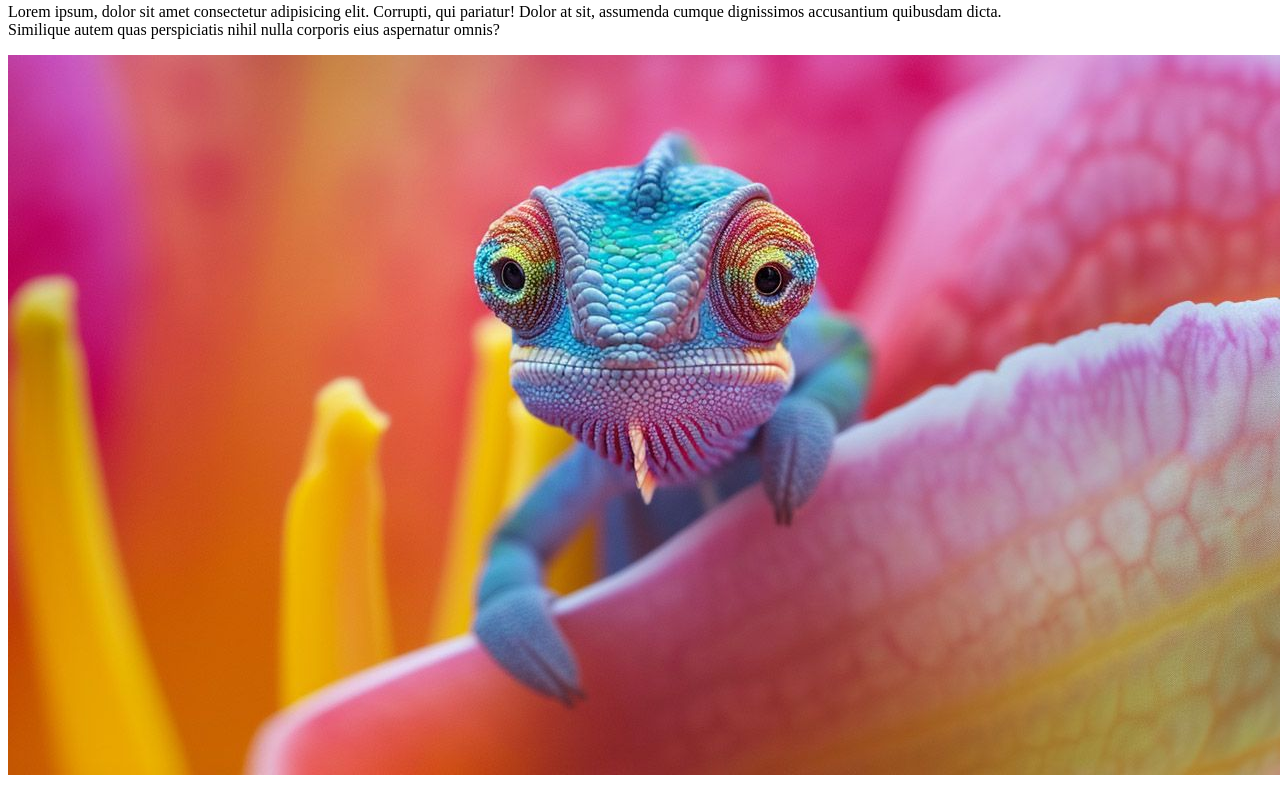
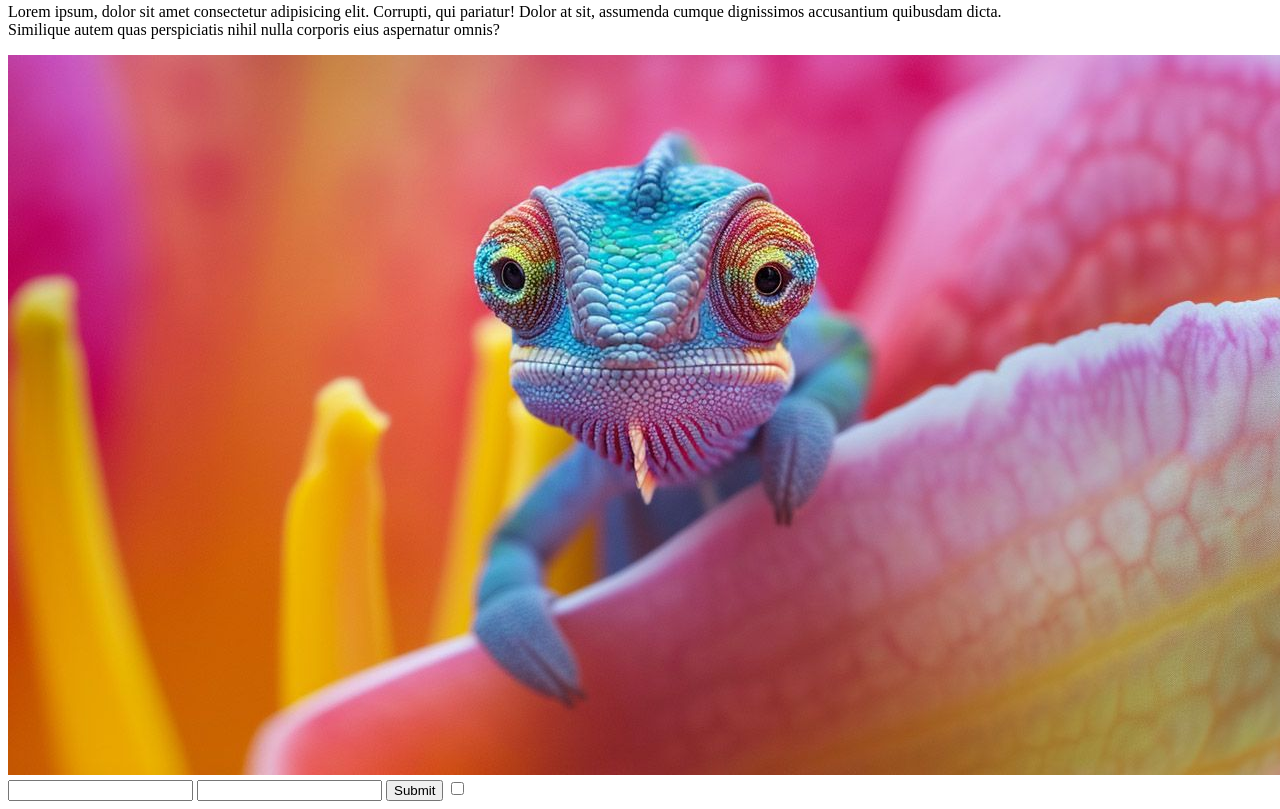
Before and after one commit to rabby159/WebDevelopement, a plain HTML site: page HTML/index.html in a window 1280 px wide. Shown: the part 649-1458 px from the top of the page. Before the commit the page ends 1436 px from the top, so only its background shows below. Drawn offline with Linux system fonts and the light colour scheme.

Commit message:
more html tag

```diff
--- a/HTML/index.html
+++ b/HTML/index.html
@@ -47,6 +47,13 @@
 
             <img src="./MainAfter.jpg" alt="img">
         </div>
+
+        <div>
+            <input type="email" name="" id="">
+            <input type="password" name="" id="">
+            <input type="submit" value="Submit">
+            <input type="checkbox" name="" id="">
+        </div>
     </section>
 
 </body>
```
